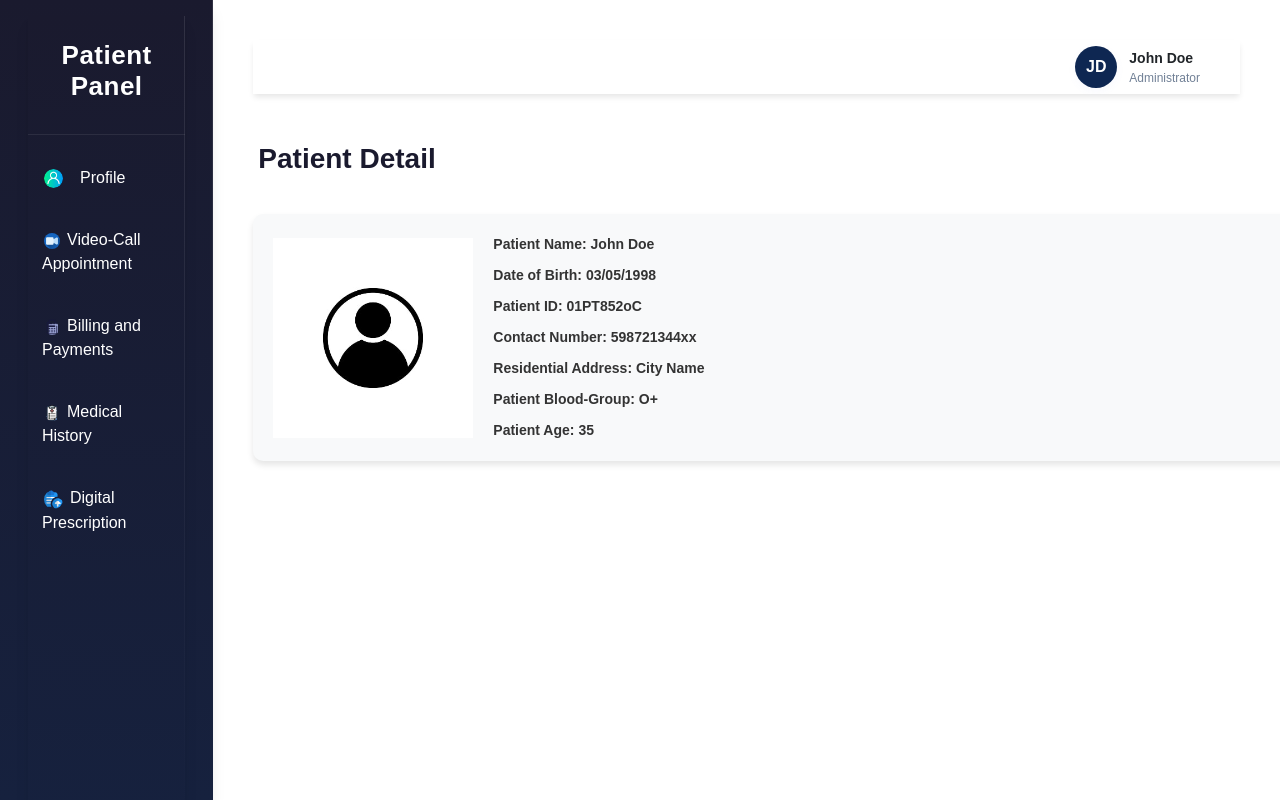
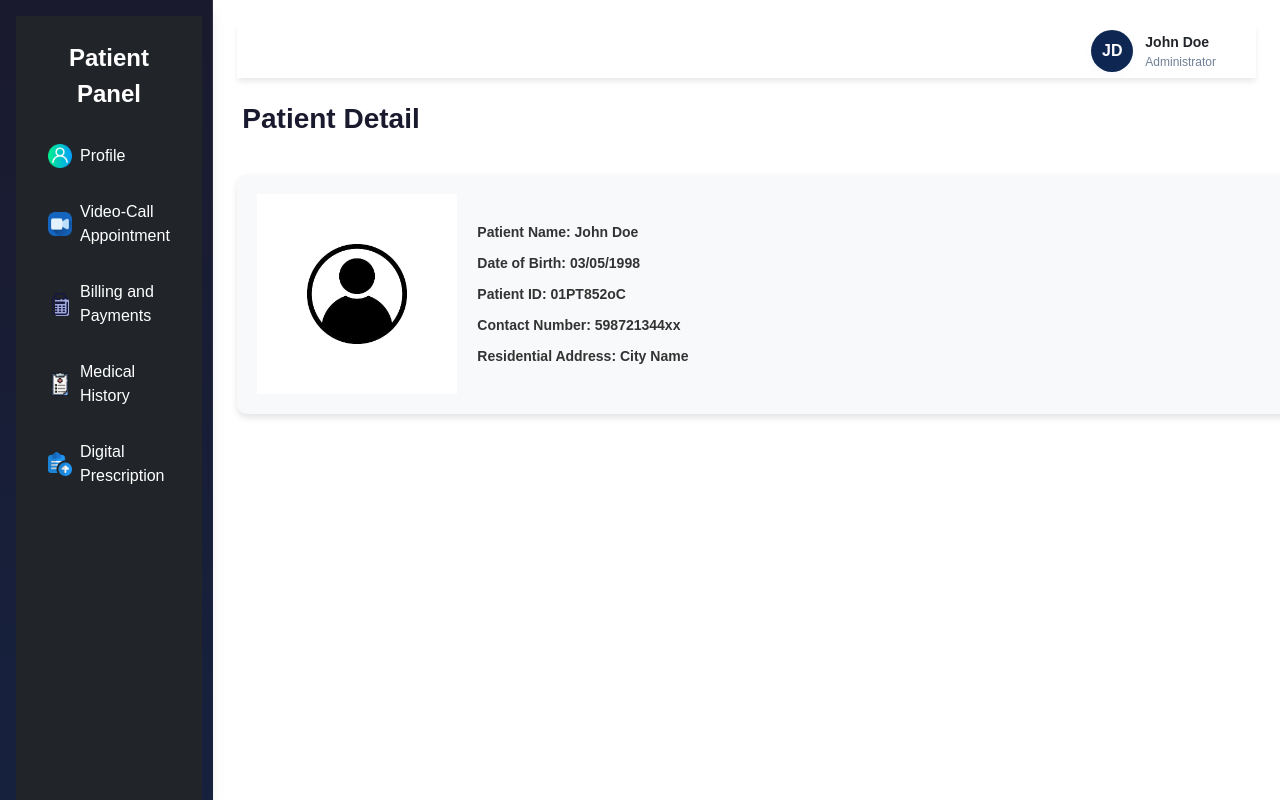
Before and after one commit to PThanushree/HMS-demo, a React (Vite) app: page / in a window 1280 px wide. Built offline with nearby package versions, Linux system fonts and the light colour scheme.

Commit message:
Re-style

```diff
--- a/App.jsx
+++ b/App.jsx
@@ -30,7 +30,7 @@ function App() {
           </nav>
 
           {/* Main Content */}
-          <main className="col-md-9 col-lg-10 d-flex flex-column p-4" style={{ height: "100vh", overflowY: "auto" }}>
+          <main className="col-md-9 col-lg-10 d-flex flex-column p-4" style={{ height: "100vh" }}>
             <Routes>
               <Route path="/" element={<Profile />} />
               <Route path="/videoCall"  element={<VideoCall />} />
--- a/package.json
+++ b/package.json
@@ -23,10 +23,13 @@
     "@types/react": "^19.0.10",
     "@types/react-dom": "^19.0.4",
     "@vitejs/plugin-react": "^4.3.4",
+    "autoprefixer": "^10.4.21",
     "eslint": "^9.21.0",
     "eslint-plugin-react-hooks": "^5.1.0",
     "eslint-plugin-react-refresh": "^0.4.19",
     "globals": "^15.15.0",
+    "postcss": "^8.5.3",
+    "tailwindcss": "^4.0.15",
     "vite": "^6.2.0"
   }
 }
--- a/src/App.css
+++ b/src/App.css
@@ -1,4 +1,4 @@
-/*
+/* /*
 :root {
   --primary: #3a0ca3;
   --primary-light: #4361ee;
--- a/src/Dashboard.jsx
+++ b/src/Dashboard.jsx
@@ -1,88 +1,42 @@
-import { useState } from "react";
 import { Link } from "react-router-dom";
-import reactLogo from "./assets/react.svg";
-import viteLogo from "/vite.svg";
+import user from "./assets/user.png";
 import videoCamera from "./assets/video-camera.png";
 import Bill from "./assets/billing-machine.png";
 import Checkup from "./assets/medical-checkup.png";
-import Profile from "./assets/profile-icon.png.jpg";
+import note from "./assets/upload.png";
 import "./Dashboard.css";
-import videoCall from "./VideoCall.jsx";
-import Billing from "./Billing.jsx";
-import user from "./assets/user.png";
-import note from "./assets/upload.png";
-
-
-
 
 function Dashboard() {
   return (
-
-
-
-    <div className="container">
-
+    <div className="d-flex vh-100">
       {/* Sidebar */}
-      <div className="sidebar">
-        <div className="logo">
-          <h1>Patient Panel</h1>
-        </div>
-        <div className="nav-menu">
-          <Link to="/" className={({ isActive }) => `nav-item ${isActive ? "active" : ""}`} style={{ textDecoration: 'none', color: 'inherit' }}>
-          <div className="nav-item">
-          <img className="profile-icon" src={user} />
+      <div className="bg-dark text-white p-4 d-flex flex-column" style={{ width: "16rem" }}>
+        <div className="fs-4 fw-bold mb-4 text-center">Patient Panel</div>
+        <nav className="d-flex flex-column gap-3">
+          <Link to="/" className="d-flex align-items-center gap-2 p-2 rounded bg-hover-dark text-white text-decoration-none">
+            <img className="" src={user} alt="Profile" width="24" height="24" />
             <span>Profile</span>
-          </div>
           </Link>
-
-          <Link to="/videoCall" className={({ isActive }) => `nav-item ${isActive ? "active" : ""}`} style={{ textDecoration: 'none', color: 'inherit' }}>
-            <div className="nav-item">
-              <span>
-                 {" "}
-                <img className="video-icon" src={videoCamera} />
-                Video-Call Appointment
-              </span>
-            </div>
+          <Link to="/videoCall" className="d-flex align-items-center gap-2 p-2 rounded bg-hover-dark text-white text-decoration-none">
+            <img className="" src={videoCamera} alt="Video Call" width="24" height="24" />
+            <span>Video-Call Appointment</span>
           </Link>
-
-          <Link to="/Billing" className={({ isActive }) => `nav-item ${isActive ? "active" : ""}`} style={{ textDecoration: 'none', color: 'inherit' }}>
-            <div className="nav-item">
-
-              <span>
-                <img className="bill-icon" src={Bill} />
-                Billing and Payments
-              </span>
-            </div>
+          <Link to="/Billing" className="d-flex align-items-center gap-2 p-2 rounded bg-hover-dark text-white text-decoration-none">
+            <img className="" src={Bill} alt="Billing" width="24" height="24" />
+            <span>Billing and Payments</span>
           </Link>
-
-          <Link to="/MedicalHist" className={({ isActive }) => `nav-item ${isActive ? "active" : ""}`} style={{ textDecoration: 'none', color: 'inherit' }}>
-            <div className="nav-item">
-
-              <span>
-                <img className="bill-icon" src={Checkup} />
-                Medical History
-              </span>
-            </div>
+          <Link to="/MedicalHist" className="d-flex align-items-center gap-2 p-2 rounded bg-hover-dark text-white text-decoration-none">
+            <img className="" src={Checkup} alt="Medical History" width="24" height="24" />
+            <span>Medical History</span>
           </Link>
-
-          <Link to="/Prescription" style={{ textDecoration: 'none', color: 'inherit' }}>
-            <div className="nav-item">
-
-              <span>
-                <img className="pres-icon" src={note} />
-               Digital Prescription
-              </span>
-            </div>
+          <Link to="/Prescription" className="d-flex align-items-center gap-2 p-2 rounded bg-hover-dark text-white text-decoration-none">
+            <img className="" src={note} alt="Prescription" width="24" height="24" />
+            <span>Digital Prescription</span>
           </Link>
-        </div>{" "}
-        {/*nav-menu end*/}
+        </nav>
       </div>
-      {/*Search-bar end*/}
-
-
-
     </div>
-
   );
 }
+
 export default Dashboard;
--- a/src/Profile.jsx
+++ b/src/Profile.jsx
@@ -6,9 +6,9 @@ import "bootstrap/dist/css/bootstrap.css";
 
  function Profile() {
    return (
-    <div className="container-fluid p-3">
+     <div >
 
-      <div className="header d-flex align-items-center mb-4">
+       <div className="header">
          <div className="user-profile">
            <div className="profile-img">JD</div>
            <div className="user-info">
@@ -19,7 +19,7 @@ function Profile() {
        </div>
 
        {/* Main Container */}
-      <div className="main-content d-flex flex-column flex-md-row">
+       <div className="main-content">
          <div className="patient-detail">
            <div className="page-title">
              <div className="title">Patient Detail</div>
@@ -35,161 +35,17 @@ function Profile() {
 
              <div className="patient-info">
                <div className="user-name">Patient Name: <span>John Doe</span></div>
-              <div className="user-dob">Date of Birth: <span>03/05/1998</span></div>
-              <div className="user-id">Patient ID: <span>01PT852oC</span></div>
-              <div className="user-phno">Contact Number: <span>598721344xx</span></div>
-              <div className="user-addr">Residential Address: <span>City Name</span></div>
-              <div className="user-bloodgrp">Patient Blood-Group: <span>O+</span></div>
-              <div className="user-age">Patient Age: <span>35</span></div>
+               <div className="user-dob">Date of Birth: 03/05/1998</div>
+               <div className="user-id">Patient ID: 01PT852oC</div>
+               <div className="user-phno">Contact Number: 598721344xx</div>
+               <div className="user-addr">Residential Address: City Name</div>
              </div>
            </div>
 
-          {/* Patient History Table */}
-          {/* <div className="table-card">
-            <div className="card-title">
-              <h3>
-                <i className="fas fa-shopping-bag"></i> Recent Activities
-              </h3>
-              <button className="btn btn-outline btn-sm">
-                <i className="fas fa-eye"></i> View All
-              </button>
-            </div>
 
-            <table className="data-table">
-              <thead>
-                <tr>
-                  <th>Patient ID</th>
-                  <th>Customer</th>
-                  <th>Date</th>
-                  <th>Amount</th>
-                  <th>Status</th>
-                  <th>Actions</th>
-                </tr>
-              </thead>
-              <tbody>
-                {[
-                  "#ORD-001",
-                  "#ORD-002",
-                  "#ORD-003",
-                  "#ORD-004",
-                  "#ORD-005",
-                ].map((order, index) => (
-                  <tr key={index}>
-                    <td>{order}</td>
-                    <td>Customer {index + 1}</td>
-                    <td>15 Mar 2025</td>
-                    <td>$125.00</td>
-                    <td>
-                      <span className="status active">
-                        <i className="fas fa-check-circle"></i> Completed
-                      </span>
-                    </td>
-                    <td>
-                      <button className="btn btn-outline btn-sm">
-                        <i className="fas fa-eye"></i> View
-                      </button>
-                    </td>
-                  </tr>
-                ))}
-              </tbody>
-            </table>
-          </div> */}
          </div>
        </div>
      </div>
    );
  }
-//  function Profile() {
-//   return (
-//     <div className="flex h-screen">
-//       {/* Sidebar */}
-//       {/* <aside className="w-64 bg-gray-900 text-white p-6 flex flex-col">
-//         <h1 className="text-2xl font-bold mb-6">Patient Panel</h1>
-//         <nav className="flex-1">
-//           <ul className="space-y-4">
-//             <li><a href="#" className="text-blue-400 hover:underline">Profile</a></li>
-//             <li><a href="#" className="hover:text-blue-400 flex items-center">📹 Video-Call Appointment</a></li>
-//             <li><a href="#" className="hover:text-blue-400 flex items-center">🏦 Billing and Payments</a></li>
-//             <li><a href="#" className="hover:text-blue-400 flex items-center">📜 Medical History</a></li>
-//           </ul>
-//         </nav>
-//       </aside> */}
-
-//       {/* Main Content */}
-//       <div className="flex-1 flex flex-col bg-gray-100 ">
-//         {/* Header */}
-//         <div className="header bg-white p-4 flex justify-between items-center shadow-md ">
-//           <div className="user-profile flex items-center">
-//             <div className="profile-img w-10 h-10 bg-purple-600 text-white rounded-full flex items-center justify-center">
-//               JD
-//             </div>
-//             <div className="user-info ml-4">
-//               <div className="user-name font-medium">John Doe</div>
-//               <div className="user-role text-sm text-gray-500">Administrator</div>
-//             </div>
-//           </div>
-//         </div>
-
-//         {/* Main Patient Details */}
-//         <div className="main-content flex-1 p-6 overflow-auto">
-//           <div className="bg-white p-6 rounded-lg shadow-md">
-//             <div className="page-title">
-//               <h2 className="text-xl font-semibold">Patient Detail</h2>
-//             </div>
-
-//             <div className="patient-content flex mt-6">
-//               <img className="w-20 h-20 rounded-full" src="Profileimg" alt="Profile" />
-//               <div className="ml-6">
-//                 <p><strong>Patient Name:</strong> John Doe</p>
-//                 <p><strong>Date of Birth:</strong> 03/05/1998</p>
-//                 <p><strong>Patient ID:</strong> 01PT852oC</p>
-//                 <p><strong>Contact Number:</strong> 598721344xx</p>
-//                 <p><strong>Residential Address:</strong> City Name</p>
-//               </div>
-//             </div>
-//           </div>
-
-//           {/* Patient History Table */}
-//           <div className="bg-white p-6 mt-6 rounded-lg shadow-md">
-//             <div className="flex justify-between items-center mb-4">
-//               <h3 className="text-lg font-semibold">Recent Activities</h3>
-//               <button className="text-blue-500 hover:underline">View All</button>
-//             </div>
-
-//             <table className="w-full border-collapse">
-//               <thead>
-//                 <tr className="bg-gray-200">
-//                   <th className="p-2 text-left">Patient ID</th>
-//                   <th className="p-2 text-left">Customer</th>
-//                   <th className="p-2 text-left">Date</th>
-//                   <th className="p-2 text-left">Amount</th>
-//                   <th className="p-2 text-left">Status</th>
-//                   <th className="p-2 text-left">Actions</th>
-//                 </tr>
-//               </thead>
-//               <tbody>
-//                 {["#ORD-001", "#ORD-002", "#ORD-003"].map((order, index) => (
-//                   <tr key={index} className="border-t">
-//                     <td className="p-2">{order}</td>
-//                     <td className="p-2">Customer {index + 1}</td>
-//                     <td className="p-2">15 Mar 2025</td>
-//                     <td className="p-2">$125.00</td>
-//                     <td className="p-2 text-green-600">Completed</td>
-//                     <td className="p-2 text-blue-500 hover:underline cursor-pointer">View</td>
-//                   </tr>
-//                 ))}
-//               </tbody>
-//             </table>
-//           </div>
-//         </div>
-//       </div>
-//     </div>
-//   );
-// }
-
-
-
-
-
-
  export default Profile;
```
Also changed, not shown: index.css (added), 1 other file (tests, documents, lock files or other folders). Lines whose indentation alone changed are shown as unchanged.
